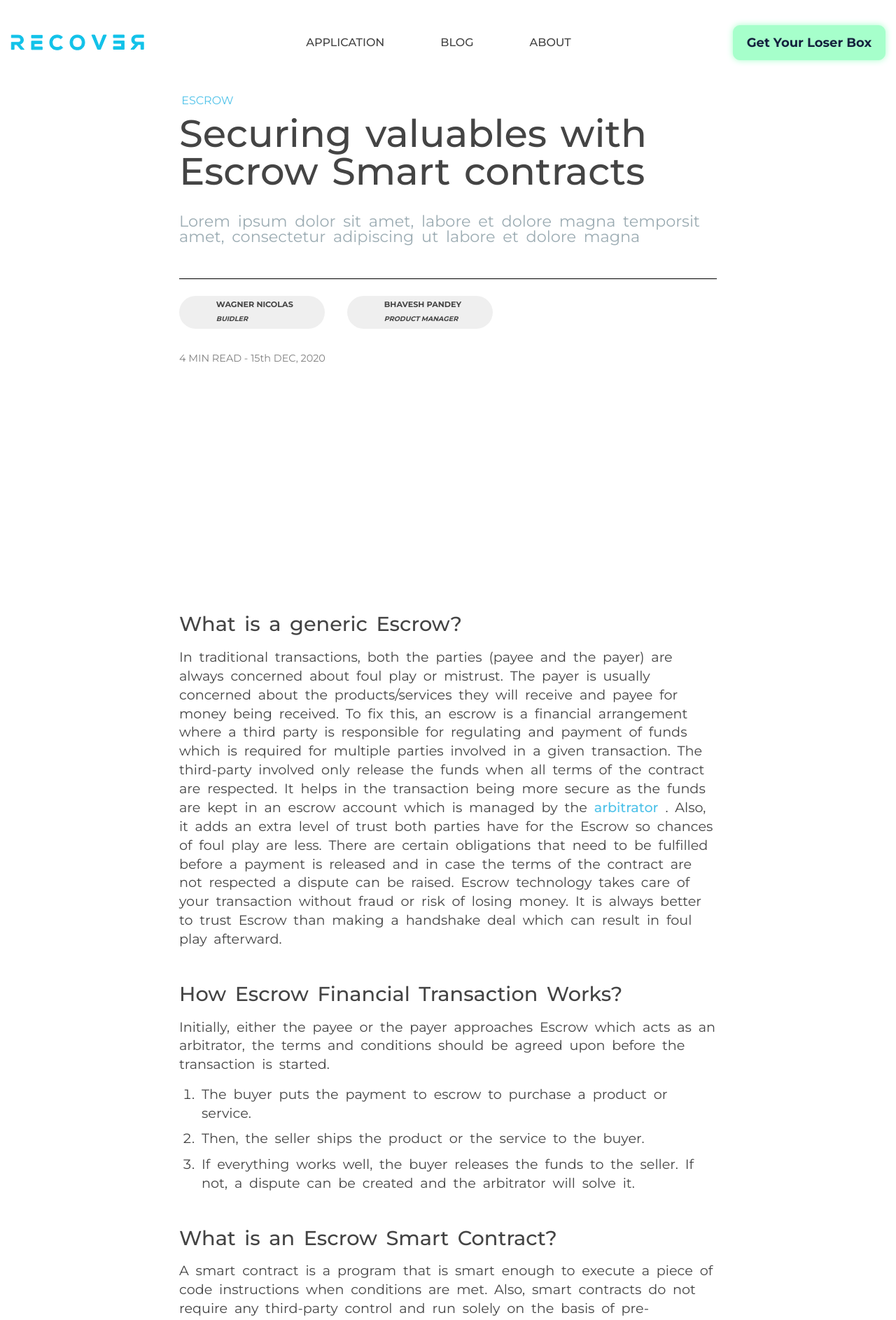
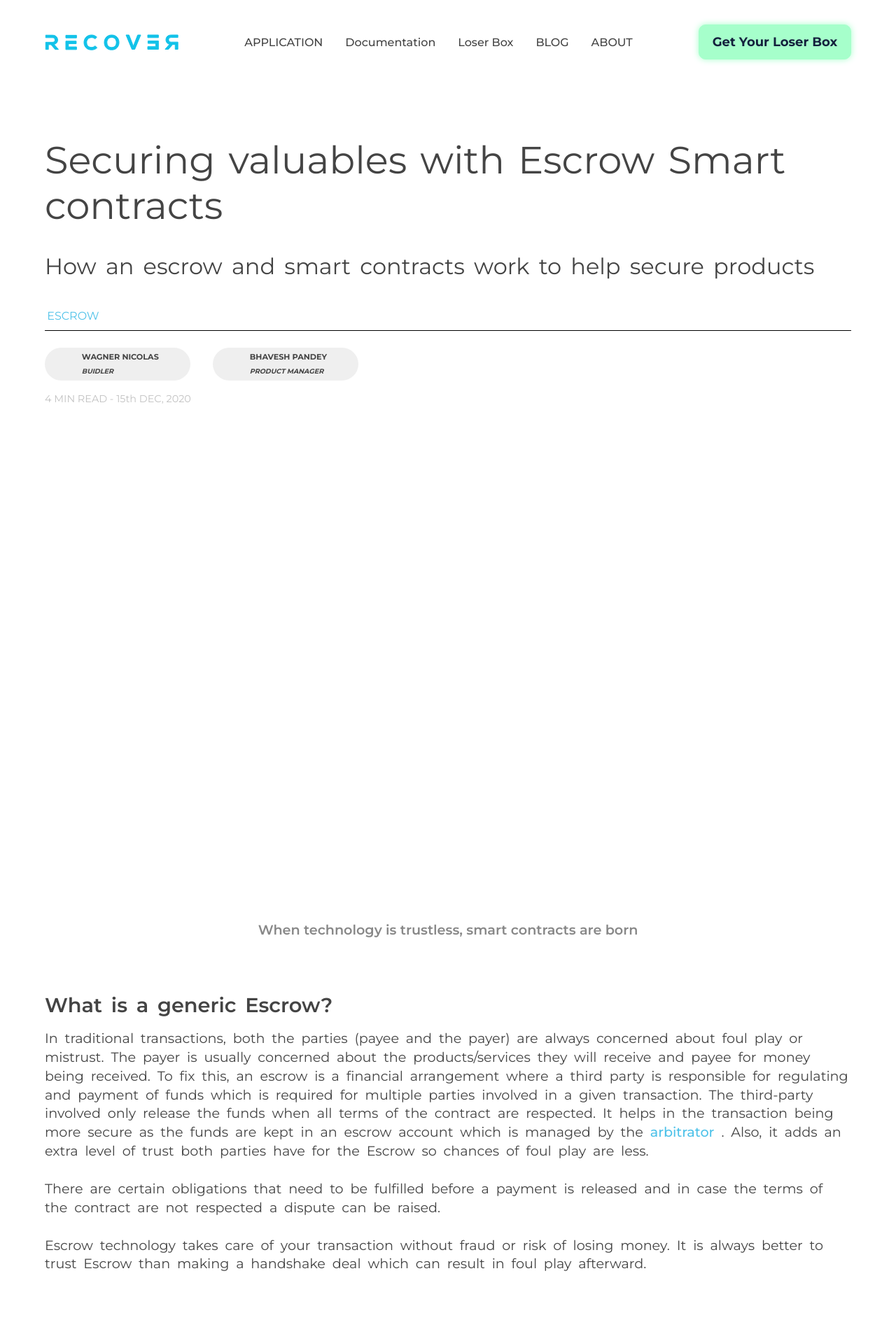
Before and after one commit to n1c01a5/recover-website, a Next.js app: page /blog/securing-valuables-with-escrow-smart-contracts in a window 1280 px wide. Shown: the top 1887 px of the page at 70% size. Built offline with nearby package versions, Linux system fonts and the light colour scheme.

Commit message:
Blog1 added

```diff
--- a/components/blog/header.js
+++ b/components/blog/header.js
@@ -7,22 +7,15 @@ const Header = ({ post }) => {
   const { topic, title, teaser: resume, readTime, date, authors } = post
   return (
     <header className={styles.blogInfo}>
-      <p className={styles.topic}>{topic}</p>
       <h1 className={styles.heading}>{title}</h1>
       <p className={styles.resume}>{resume}</p>
+      <p className={styles.topic}>{topic}</p>
+
       <hr className={styles.hr} />
       <div className={styles.authors}>
         {authors.map((author) => {
           const { name, tag, designation, image } = author
-          return (
-            <Avatar
-              key={tag}
-              name={name}
-              tag={tag}
-              designation={designation}
-              image={image}
-            />
-          )
+          return <Avatar key={tag} name={name} tag={tag} designation={designation} image={image} />
         })}
       </div>
       <TimeInfo readTime={readTime} date={date} />
--- a/components/elements/nav.js
+++ b/components/elements/nav.js
@@ -6,43 +6,44 @@ import Button from './button'
 import styles from '../../styles/elements/header.module.scss'
 
 const Nav = ({ isTop, setShowOverlay }) => (
-  <div
-    className={`${styles.headerMenu} ${isTop ? 'header-menu__isTop' : ''}`}
-  >
+  <div className={`${styles.headerMenu} ${isTop ? 'header-menu__isTop' : ''}`}>
     <div className={styles.logoContainer}>
-      <Link href='/'>
-        <img
-          className={styles.headerMenuLogo}
-          src='/RECOVER-logo.svg'
-          alt='Recover Logo'
-        />
+      <Link href="/">
+        <img className={styles.headerMenuLogo} src="/RECOVER-logo.svg" alt="Recover Logo" />
       </Link>
     </div>
     <div className={styles.linksContainer}>
       <div className={styles.linkContainer}>
-        <a
-          className={styles.link}
-          href='https://app.recover.ws/'
-          rel='noreferrer'
-          target='_blank'
-        >
+        <a className={styles.link} href="https://app.recover.ws/" rel="noreferrer" target="_blank">
           APPLICATION
         </a>
       </div>
       <div className={styles.linkContainer}>
-        <Link href='/blog'>
+        <Link href="/blog">
+          <a className={styles.link}>Documentation</a>
+        </Link>
+      </div>
+      <div className={styles.linkContainer}>
+        <Link href="/blog">
+          <a className={styles.link}>Loser Box</a>
+        </Link>
+      </div>
+      <div className={styles.linkContainer}>
+        <Link href="/blog">
           <a className={styles.link}>BLOG</a>
         </Link>
       </div>
       <div className={styles.linkContainer}>
-        <Link href='/about'>
+        <Link href="/about">
           <a className={styles.link}>ABOUT</a>
         </Link>
       </div>
     </div>
     <div className={styles.buttonContainer}>
-      <Link href='/loser-box'>
-        <a><Button isPrimary>Get Your Loser Box</Button></a>
+      <Link href="/loser-box">
+        <a>
+          <Button isPrimary>Get Your Loser Box</Button>
+        </a>
       </Link>
     </div>
   </div>
--- a/pages/api/posts/escrow-content.js
+++ b/pages/api/posts/escrow-content.js
@@ -1,3 +1,7 @@
+import image3 from '../../../public/photos-blog-1/image3.png'
+import klerosAndSmartContract from '../../../public/photos-blog-1/kleros-and-smart-contract.jpg'
+import smartContractHot from '../../../public/photos-blog-1/smart-contract-hot.png'
+
 export const EscrowBlogContent = `
     <div class="escrow-container">
       <section class="blog__section">
@@ -20,9 +24,15 @@ export const EscrowBlogContent = `
             arbitrator
           </a>
           . Also, it adds an extra level of trust both parties have for the
-          Escrow so chances of foul play are less. There are certain obligations
+          Escrow so chances of foul play are less.
+          <br/><br />
+
+          There are certain obligations
           that need to be fulfilled before a payment is released and in case the
           terms of the contract are not respected a dispute can be raised.
+
+          <br/><br />
+
           Escrow technology takes care of your transaction without fraud or risk
           of losing money. It is always better to trust Escrow than making a
           handshake deal which can result in foul play afterward.
@@ -30,6 +40,8 @@ export const EscrowBlogContent = `
       </section>
       <section class="blog__section">
         <h2>How Escrow Financial Transaction Works?</h2>
+        <div class="blog__section-image"  style="background-image: url('${image3}') "></div>
+        <div class="blog__section-image-caption">A trustless process for smooth flow of transactions</div>
         <p>
           Initially, either the payee or the payer approaches Escrow which acts
           as an arbitrator, the terms and conditions should be agreed upon
@@ -52,6 +64,8 @@ export const EscrowBlogContent = `
       </section>
       <section class="blog__section">
         <h2>What is an Escrow Smart Contract?</h2>
+        <div class="blog__section-image"  style="background-image: url('${smartContractHot}') "></div>
+        <div class="blog__section-image-caption">Can you see the future with those contracts? </div>
         <p>
           A smart contract is a program that is smart enough to execute a piece
           of code instructions when conditions are met. Also, smart contracts do
@@ -67,7 +81,11 @@ export const EscrowBlogContent = `
           automatically facilitate, verify, and enforce the terms of a contract.
           The main benefit of the Escrow smart contract is to reduce the
           dependency of intermediates, centralized arbitrators to help reduce
-          fraud transactions. The program automatically validates a condition
+          fraud transactions.
+
+          <br/><br />
+
+          The program automatically validates a condition
           and determines whether an asset will go to one person or back to the
           person who sent it. It is interesting to know that during the process,
           the<a
@@ -82,9 +100,14 @@ export const EscrowBlogContent = `
       </section>
       <section class="blog__section">
         <h2>Main Advantages of using Escrow Smart Contracts</h2>
+        <div class="blog__section-image"  style="background-image: url('${klerosAndSmartContract}') "></div>
+        <div class="blog__section-image-caption">When the transactions has a low-price and high security, it is here to stay</div>
         <div>
           <p>
-            <strong>Smart Contract enforcement:</strong> Smart contracts are
+            <div  class="blog__section-subtitle">
+            Smart Contract enforcement
+            </div>
+            Smart contracts are
             enforced the same way as normal programs are done. Smart contracts
             are similar to real-world contracts but not exactly. In the real
             world, if a contract is broken you can take the person to court but
@@ -93,7 +116,6 @@ export const EscrowBlogContent = `
             contract enforcement.
           </p>
           <p>
-            <strong>
               Arbitration Decentralized (reduce conflict interest) with
               <a class="blog_link" href="https://kleros.io/">
                 Kleros
@@ -103,8 +125,9 @@ export const EscrowBlogContent = `
               >
                 Aragon
               </a>
-            </strong>
-            : The arbitration is decentralized and if any conflict of interest
+            :
+            <br /><br />
+            The arbitration is decentralized and if any conflict of interest
             arises, it is being dealt with
             <a class="blog_link" href="https://kleros.io/">
               Kleros
@@ -112,8 +135,11 @@ export const EscrowBlogContent = `
             , a Decentralized Autonomous Organisation (DAO) to solve disputes.
           </p>
           <p>
-            <strong>Interoperable (switch the arbitrator)</strong>: Escrow smart
-            contracts are Interoperable that means if you don’t trust the
+          <div  class="blog__section-subtitle">
+          Interoperable (switch the arbitrator)
+
+          </div>
+            Escrow smart contracts are Interoperable that means if you don’t trust the
             arbitrator you can easily change the arbitrator, being said the
             smart contract follows the arbitrator standard. It allows a
             <a
@@ -126,13 +152,19 @@ export const EscrowBlogContent = `
             allow their users to choose themselves their arbitration services.
           </p>
           <p>
-            <strong>Resilient</strong>: The service is resilient and is here to
+            <div  class="blog__section-subtitle">
+            Resilient
+            </div>
+            The service is resilient and is here to
             stay. In other words, the service is always up. With an escrow smart
             contract, you can be sure that your fund is never lost because it
             uses blockchain protocol with high availability.
           </p>
           <p>
-            <strong>Cheap</strong>: Smart contracts act as a less expensive way
+          <div  class="blog__section-subtitle">
+          Less Arbitratation fees (if the gas is affordable :p)
+          </div>
+            Smart contracts act as a less expensive way
             of doing business between two or more parties. In case of any
             dispute, you just have to pay the arbitration fee. Also,
             decentralized arbitrators like Kleros are cheap and affordable as
@@ -141,9 +173,12 @@ export const EscrowBlogContent = `
         </div>
       </section>
       <section class="blog__section">
-        <h2>Escrow Smart Contract implementation with Recover</h2>
+        <h2>Use cases where an Escrow plays a major role</h2>
         <p>
+
+          <div class="blog__section-subtitle">1. Recover </div>
           <ul class="blog__list">
+            <li>Let us see how Recover functions in few easy steps.</li>
             <li>The finder finds your lost valuable.</li>
             <li>
               The honest finder will definitely return your valuable, but the
@@ -156,58 +191,35 @@ export const EscrowBlogContent = `
               If not, a dispute is created which is handled by the arbitrator.
             </li>
           </ul>
+          <div class="blog__section-subtitle">2. Hiring Freelancers </div>
+
+          <ul class="blog__list">
+            <li>Escrow can work tremendously well when it comes to hiring freelancers for
+            a project. The money is sent to an Escrow and is only released when the expected
+            work is delivered within the time. </li>
+          </ul>
         </p>
       </section>
-      <section class="blog__section">
-        <h2>Conclusion</h2>
-        <p>
-          Escrow financial agreement not only helps make the transaction secure
-          but also adds more trust among two parties. On the other hand, Escrow
-          smart contracts provide advantages like smart contract enforcement,
-          interoperability, resilience, and better cost to name a few.
-          Additionally, the Recover Loser box comes with all the advantages of
-          escrow smart contracts with easy implementation to make sure your
-          valuable is returned, the next time you lose it. Now that we have
-          learned briefly how blockchain escrow works, let us discover
-          <a class="blog_link" href="/">
-            Recover
-          </a>
-          .
-        </p>
-      </div>
-    </section>
-    <section className="blog__section">
-      <h2>Escrow Smart Contract implementation with Recover</h2>
-      <p>
-        <ul className="blog__list">
-          <li>The finder finds your lost valuable.</li>
-          <li>
-            The honest finder will definitely return your valuable, but the
-            dishonest person (who is not willing to not return the product) on
-            seeing the reward capped higher than the market price is
-            incentivized to return it to the owner.
-          </li>
-          <li> When the item is returned the finder gets the reward.</li>
-          <li>
-            If not, a dispute is created which is handled by the arbitrator.
-          </li>
-        </ul>
-      </p>
-    </section>
     <section className="blog__section">
       <h2>Conclusion</h2>
       <p>
-        Escrow financial agreement not only helps make the transaction secure
-        but also adds more trust among two parties. On the other hand, Escrow
-        smart contracts provide advantages like smart contract enforcement,
-        interoperability, resilience, and better cost to name a few.
-        Additionally, the Recover Loser box comes with all the advantages of
-        escrow smart contracts with easy implementation to make sure your
-        valuable is returned, the next time you lose it. Now that we have
-        learned briefly how blockchain escrow works, let us discover
-        <a className="blog_link" href="/">
-          Recover
-        </a>
+      Escrow financial agreement not only helps make the transaction secure but also adds more trust among two parties.
+      <br/><br/>
+      On the other hand, Escrow smart contracts provide advantages like smart contract enforcement, interoperability, resilience, and less arbritation fees to name a few.
+      <br/><br/>
+
+      Morover, the Smart contract can aslo be secured with Kleros dispute resolution which helps the transaction being more secure.
+      <br/><br/>
+
+
+      The Recover Loser box comes with all the advantages of escrow smart contracts with easy implementation to make sure your valuable is returned, the next time you lose it.
+      <br/><br/>
+
+      Now that we have learned briefly how escrow smart contracts work, let us discover
+
+      <a class="blog_link" href="/">
+      Recover
+      </a>
         .
       </p>
     </section>
--- a/pages/api/posts/index.js
+++ b/pages/api/posts/index.js
@@ -4,10 +4,10 @@ import { RecoverBlogContent } from './recover-content'
 import { getAuthorHelper } from '../../../utils/blogs'
 
 import DogeImage from '../../../public/doge.png'
-import EscrowImage from '../../../public/Blog_1_Escrow.jpg'
+import EscrowImage from '../../../public/photos-blog-1/escrow-bond.jpg'
 import RecoverImage from '../../../public/Blog_2_Lostphone.jpg'
 
-export function getPosts () {
+export function getPosts() {
   const getAuthor = getAuthorHelper(authors)
 
   return [
@@ -22,20 +22,19 @@ export function getPosts () {
       authors: [getAuthor('nico'), getAuthor('bhavesh')],
       readTime: 6,
       date: '15th DEC, 2020',
-      isFeatured: true
+      isFeatured: true,
     },
     {
       slug: 'securing-valuables-with-escrow-smart-contracts',
       topic: 'Escrow',
       title: 'Securing valuables with Escrow Smart contracts',
-      teaser:
-        'Lorem ipsum dolor sit amet, labore et dolore magna temporsit amet, consectetur adipiscing ut labore et dolore magna',
+      teaser: 'How an escrow and smart contracts work to help secure products',
       content: EscrowBlogContent,
       cover: EscrowImage,
       authors: [getAuthor('nico'), getAuthor('bhavesh')],
       readTime: 4,
       date: '15th DEC, 2020',
-      isFeatured: false
+      isFeatured: false,
     },
     {
       slug: '#',
@@ -48,7 +47,7 @@ export function getPosts () {
       authors: [getAuthor('nico'), getAuthor('bhavesh')],
       readTime: 6,
       date: '15th DEC, 2020',
-      isFeatured: false
+      isFeatured: false,
     },
     {
       slug: '#',
@@ -61,7 +60,7 @@ export function getPosts () {
       authors: [getAuthor('nico'), getAuthor('bhavesh')],
       readTime: 6,
       date: '15th DEC, 2020',
-      isFeatured: false
+      isFeatured: false,
     },
     {
       slug: '#',
@@ -74,7 +73,7 @@ export function getPosts () {
       authors: [getAuthor('nico'), getAuthor('bhavesh')],
       readTime: 6,
       date: '15th DEC, 2020',
-      isFeatured: false
+      isFeatured: false,
     },
     {
       slug: '#',
@@ -87,7 +86,7 @@ export function getPosts () {
       authors: [getAuthor('nico'), getAuthor('bhavesh')],
       readTime: 6,
       date: '15th DEC, 2020',
-      isFeatured: false
+      isFeatured: false,
     },
     {
       slug: '#',
@@ -100,7 +99,7 @@ export function getPosts () {
       authors: [getAuthor('nico'), getAuthor('bhavesh')],
       readTime: 6,
       date: '15th DEC, 2020',
-      isFeatured: false
-    }
+      isFeatured: false,
+    },
   ]
 }
--- a/pages/blog/[slug].js
+++ b/pages/blog/[slug].js
@@ -12,10 +12,12 @@ export default function Post({ post }) {
   }
 
   const BlogCover = () => (
-    <div
-      className={styles.blogCover}
-      style={{ backgroundImage: `url(${cover})` }}
-    ></div>
+    <div className={styles.blogCoverContainer}>
+      <div className={styles.blogCover} style={{ backgroundImage: `url(${cover})` }}></div>
+      <div className={styles.blogCaption}>
+        When technology is trustless, smart contracts are born{' '}
+      </div>
+    </div>
   )
 
   const BlogContent = () => <div dangerouslySetInnerHTML={createMarkup()} />
--- a/styles/blogs/escrow.module.scss
+++ b/styles/blogs/escrow.module.scss
@@ -25,6 +25,8 @@
 
 .blog__section h2 {
   margin-bottom: 1rem;
+  margin-top: 5rem;
+  font-weight: 600;
 }
 
 .blog__section strong {
@@ -40,7 +42,8 @@
 }
 
 .blog__list li {
-  margin: 0.6rem 0 0.6rem 2rem;
+  margin: 0.6rem auto;
+  width: 85%;
   list-style-type: decimal;
 }
 
@@ -53,21 +56,67 @@
   margin-left: 0rem;
 }
 
+.blog__section {
+  &-image {
+    width: 100%;
+    height: 40rem;
+    margin-top: 3rem;
+    margin-bottom: 1rem;
+
+    background-size: 100%;
+    background-repeat: no-repeat;
+    // background-attachment: fixed;
+    background-position: center;
+  }
+  &-image-caption {
+    color: #888888;
+    text-align: center;
+    font-weight: 600;
+
+    margin-bottom: 3rem;
+  }
+  &-subtitle {
+    font-size: 1.8rem;
+    line-height: 3rem;
+    font-weight: 400;
+    margin-top: 2rem;
+  }
+}
+
 @media screen and (max-width: 720px) {
   .escrow-container {
     font-size: 1.2rem;
     word-spacing: 0;
     h2 {
-      font-size: 20px;
+      margin: 1rem 0;
+      font-size: 1.5rem;
     }
     p {
-      font-size: 18px;
+      font-size: 1rem;
     }
     .blog__list li {
-      font-size: 18px;
+      font-size: 1rem;
     }
     strong {
       font-weight: 500;
     }
   }
+
+  .blog__section {
+    margin: 0;
+    &-image {
+      height: 10rem;
+      margin: 0;
+      margin-bottom: 0.5rem;
+    }
+    &-image-caption {
+      font-size: 1rem;
+      margin-bottom: 1.5rem;
+    }
+    &-subtitle {
+      font-size: 1.5rem;
+      line-height: 1.5rem;
+      padding-bottom: 0.5rem;
+    }
+  }
 }
--- a/styles/blogs/header.module.scss
+++ b/styles/blogs/header.module.scss
@@ -1,10 +1,10 @@
 .blogInfo {
   margin-bottom: 5rem;
   .heading {
-    font-weight: 500;
-    margin-bottom: 2rem;
+    font-weight: 400;
+    margin-bottom: 2.2rem;
     font-size: 3.4rem;
-    line-height: 1;
+    // line-height: 1;
     word-spacing: 0.3rem;
   }
   .topic {
@@ -15,14 +15,15 @@
     text-transform: uppercase;
   }
   .resume {
-    font-size: 1.4rem;
-    font-weight: 400;
-    color: #9cacb3;
+    font-size: 2rem;
+    font-weight: 300;
+    // color: #9cacb3;
     word-spacing: 0.3rem;
-    line-height: 1;
+    line-height: 1.2;
+    margin-bottom: 2.5rem;
   }
   hr {
-    margin-top: 3rem;
+    margin-top: 0.5rem;
     border-top: 1px solid black;
   }
   .authors {
@@ -34,8 +35,11 @@
 
 @media screen and (max-width: 720px) {
   .blogInfo {
+    margin-bottom: 1rem;
+
     .heading {
       font-size: 1.7rem;
+      margin-bottom: 1.7rem;
       word-spacing: 0.1rem;
     }
     .authors {
@@ -43,6 +47,8 @@
     }
     .resume {
       word-spacing: 0;
+      margin-bottom: 1.7rem;
+      font-size: 1.2rem;
     }
   }
 }
--- a/styles/blogs/post.module.scss
+++ b/styles/blogs/post.module.scss
@@ -1,15 +1,26 @@
 .container {
   font-size: 1.2rem;
   font-weight: 400;
-  width: 60%;
+  width: 90%;
   margin: 0 auto;
-  margin-top: 2rem;
-  .blogCover {
-    width: 100%;
-    height: 15rem;
-    background-size: cover;
-    background-position: center;
-    margin-bottom: 2rem;
+  margin-top: 6rem;
+  .blogCoverContainer {
+    text-align: center;
+    margin-bottom: 4rem;
+
+    .blogCover {
+      width: 100%;
+      height: 40rem;
+      background-size: 100%;
+      background-position: center;
+      background-repeat: no-repeat;
+      margin-bottom: 1rem;
+    }
+    .blogCaption {
+      color: #888888;
+      font-weight: 600;
+      line-height: 1.4rem;
+    }
   }
 }
 
@@ -17,5 +28,16 @@
   .container {
     margin-top: -50px;
     width: 85%;
+    .blogCoverContainer {
+      margin-bottom: 3rem;
+
+      .blogCover {
+        height: 10rem;
+        margin-bottom: 0.5rem;
+      }
+      .blogCaption {
+        font-size: 1rem;
+      }
+    }
   }
 }
--- a/styles/blogs/time-info.module.scss
+++ b/styles/blogs/time-info.module.scss
@@ -1,7 +1,7 @@
 .timeInfo {
-  margin-top: 1rem;
+  // margin-top: 1rem;
   margin-bottom: 2rem;
   font-size: 0.9rem;
   font-weight: 400;
-  color: gray;
+  color: #5c5c5c60;
 }
--- a/styles/elements/header.module.scss
+++ b/styles/elements/header.module.scss
@@ -9,7 +9,7 @@
   box-shadow: 0px 1px 10px #999;
   background: #fff;
   z-index: 10;
-  padding: 2px calc((100vw - 1250px) / 2) 0 calc((100vw - 1250px) / 2);
+  padding: 2px 5%;
   .headerMenuLogo {
     position: relative;
     top: 15px;
@@ -19,14 +19,14 @@
     margin-top: -2rem;
   }
   .buttonContainer {
-    font-size: 18px;
+    font-size: 16px;
   }
   .linksContainer {
     display: flex;
     justify-content: flex-end;
   }
   .linkContainer {
-    padding: 0 40px;
+    padding: 0 1rem;
   }
   .link {
     text-decoration: none;
@@ -49,6 +49,8 @@
 
 @media screen and (max-width: 720px) {
   .headerMenu {
+    padding: 2px calc((100vw - 1250px) / 2) 0 calc((100vw - 1250px) / 2);
+
     height: 54px;
   }
 
```
Also changed, not shown: components/layout.js (+19 -9 lines), styles/globals.scss (+5 -5 lines), public/photos-blog-1/image3.png (added), 1 other file (tests, documents, lock files or other folders).
